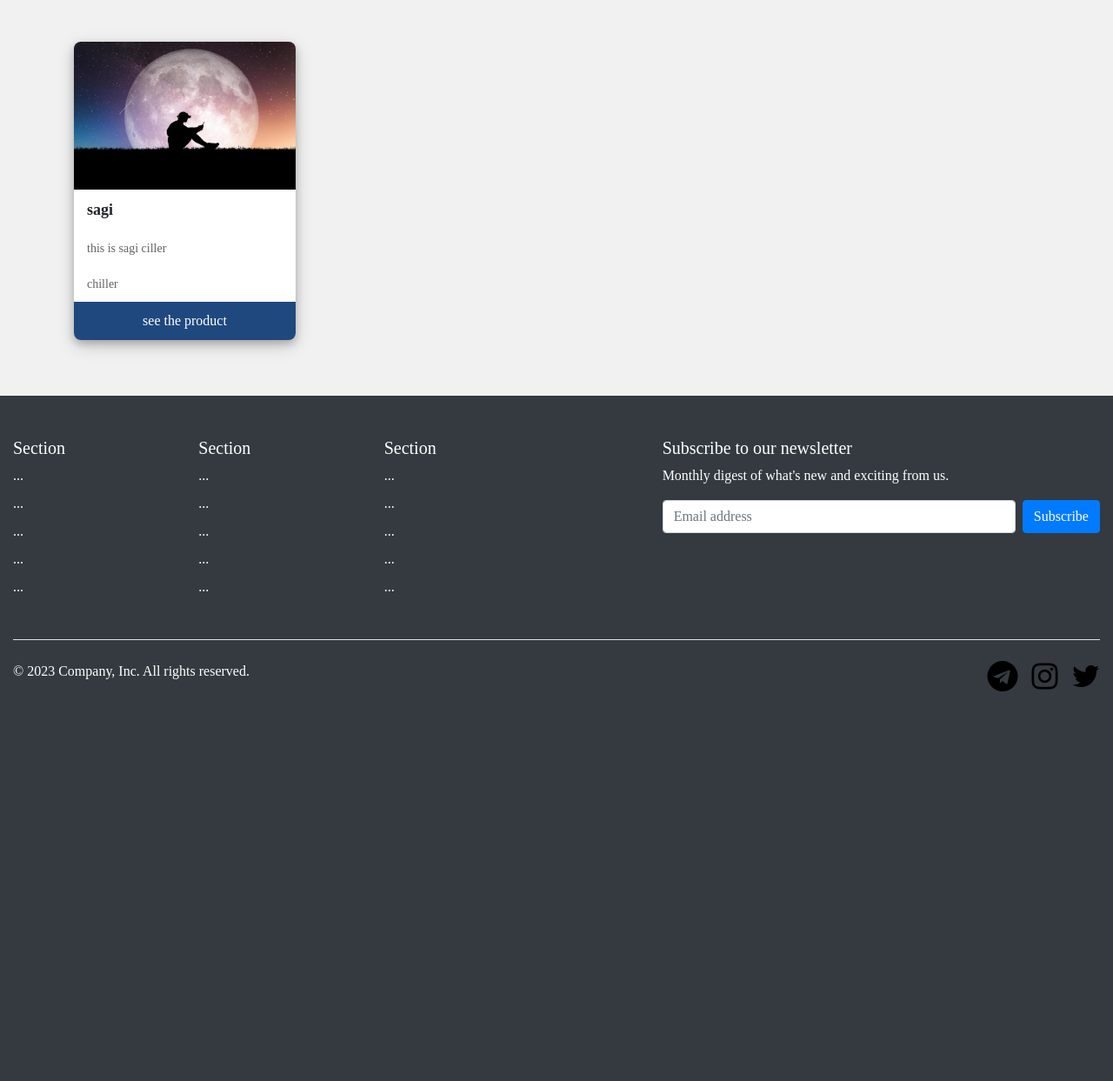
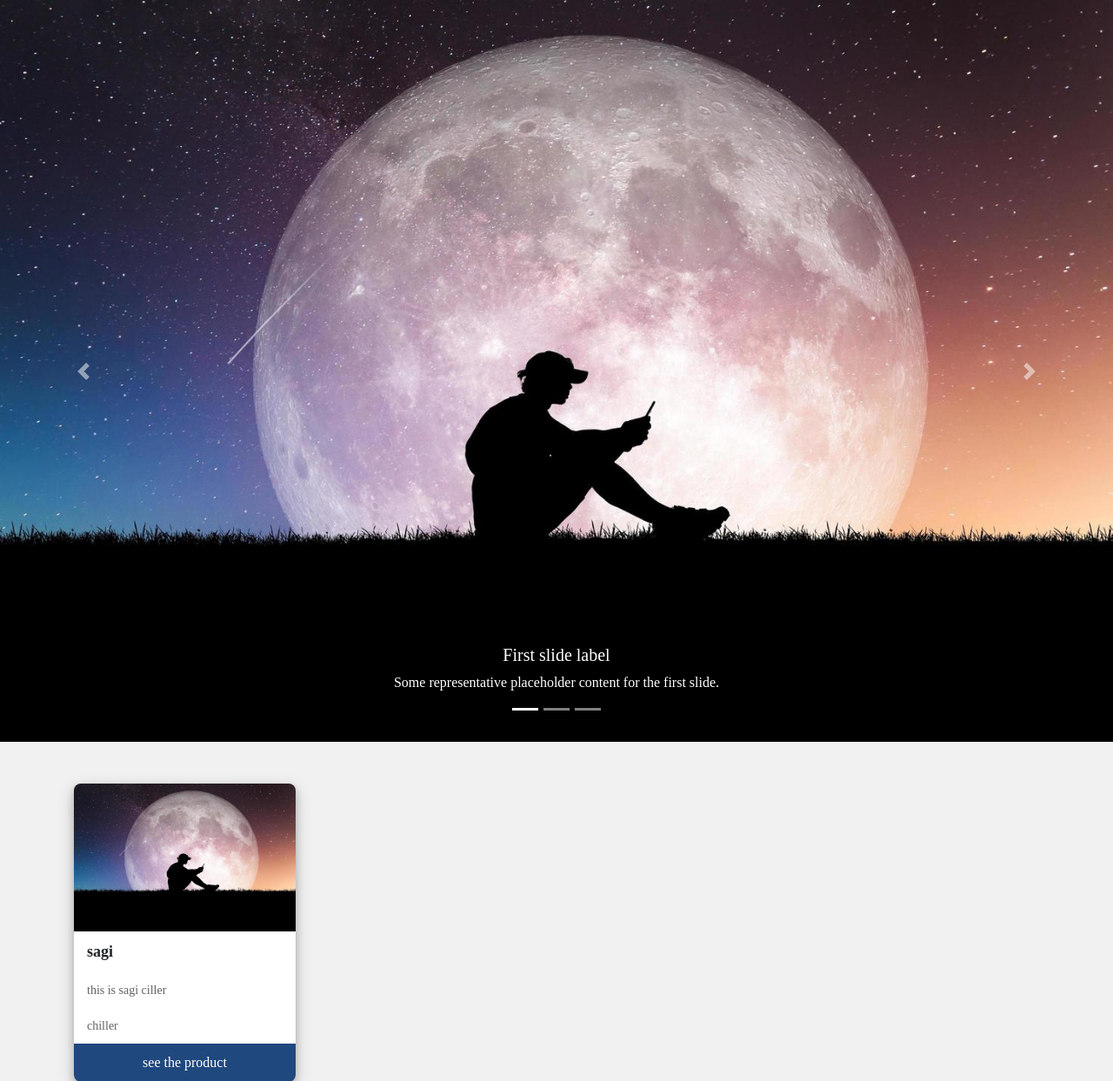
Before and after one commit to erf04/pro-mahoor, a Django app: page /products/ in a window 1280 px wide. Shown: the part 86-1329 px from the top of the page at 87% size. Before the commit the page ends 881 px from the top, so only its background shows below. Run offline with Django 4.2, Linux system fonts and the light colour scheme; data comes from the database, SQL or seed files in the repository; some libraries are stand-ins or nearby versions.

Commit message:
adding slideshow to products

```diff
--- a/mahoortah/pages/templates/products.html
+++ b/mahoortah/pages/templates/products.html
@@ -1,4 +1,74 @@
 {% extends 'base.html' %} {% load static %} {% block content %}
+<div id="carouselExampleCaptions" class="carousel slide">
+  <div class="carousel-indicators">
+    <button
+      type="button"
+      data-bs-target="#carouselExampleCaptions"
+      data-bs-slide-to="0"
+      class="active"
+      aria-current="true"
+      aria-label="Slide 1"
+    ></button>
+    <button
+      type="button"
+      data-bs-target="#carouselExampleCaptions"
+      data-bs-slide-to="1"
+      aria-label="Slide 2"
+    ></button>
+    <button
+      type="button"
+      data-bs-target="#carouselExampleCaptions"
+      data-bs-slide-to="2"
+      aria-label="Slide 3"
+    ></button>
+  </div>
+  <div class="carousel-inner">
+    <div class="carousel-item active">
+      <img src="../../static/img/pic.jpg" class="d-block w-100" alt="..." />
+      <div class="carousel-caption d-none d-md-block">
+        <h5>First slide label</h5>
+        <p>Some representative placeholder content for the first slide.</p>
+      </div>
+    </div>
+    <div class="carousel-item">
+
+      <img
+        src="../../static/img/pic.jpg"
+        class="d-block w-100"
+        alt="..."
+      />
+      <div class="carousel-caption d-none d-md-block">
+        <h5>Second slide label</h5>
+        <p>Some representative placeholder content for the second slide.</p>
+      </div>
+    </div>
+    <div class="carousel-item">
+      <img src="../../static/img/pic.jpg" class="d-block w-100" alt="..." />
+      <div class="carousel-caption d-none d-md-block">
+        <h5>Third slide label</h5>
+        <p>Some representative placeholder content for the third slide.</p>
+      </div>
+    </div>
+  </div>
+  <button
+    class="carousel-control-prev"
+    type="button"
+    data-bs-target="#carouselExampleCaptions"
+    data-bs-slide="prev"
+  >
+    <span class="carousel-control-prev-icon" aria-hidden="true"></span>
+    <span class="visually-hidden">Previous</span>
+  </button>
+  <button
+    class="carousel-control-next"
+    type="button"
+    data-bs-target="#carouselExampleCaptions"
+    data-bs-slide="next"
+  >
+    <span class="carousel-control-next-icon" aria-hidden="true"></span>
+    <span class="visually-hidden">Next</span>
+  </button>
+</div>
 <!-- <br><br>
 <div class="g-5 row">
     {% for post in theproducts%}
```
